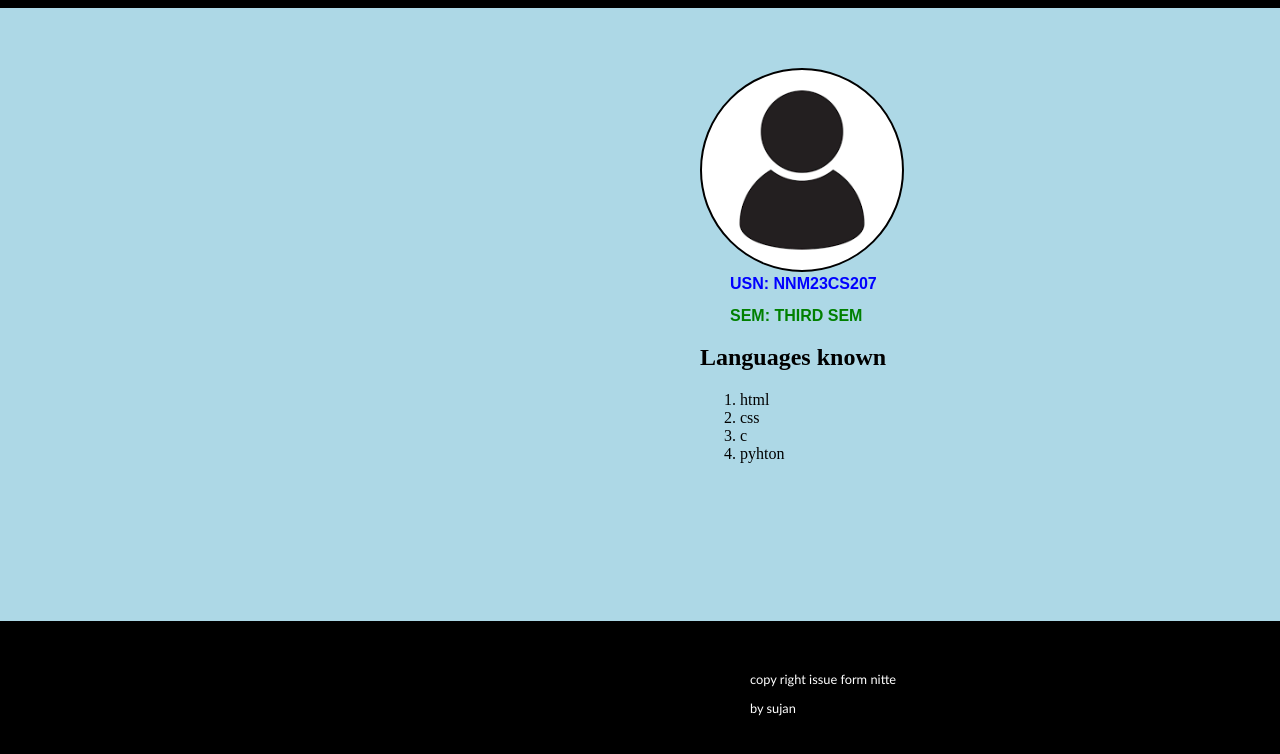
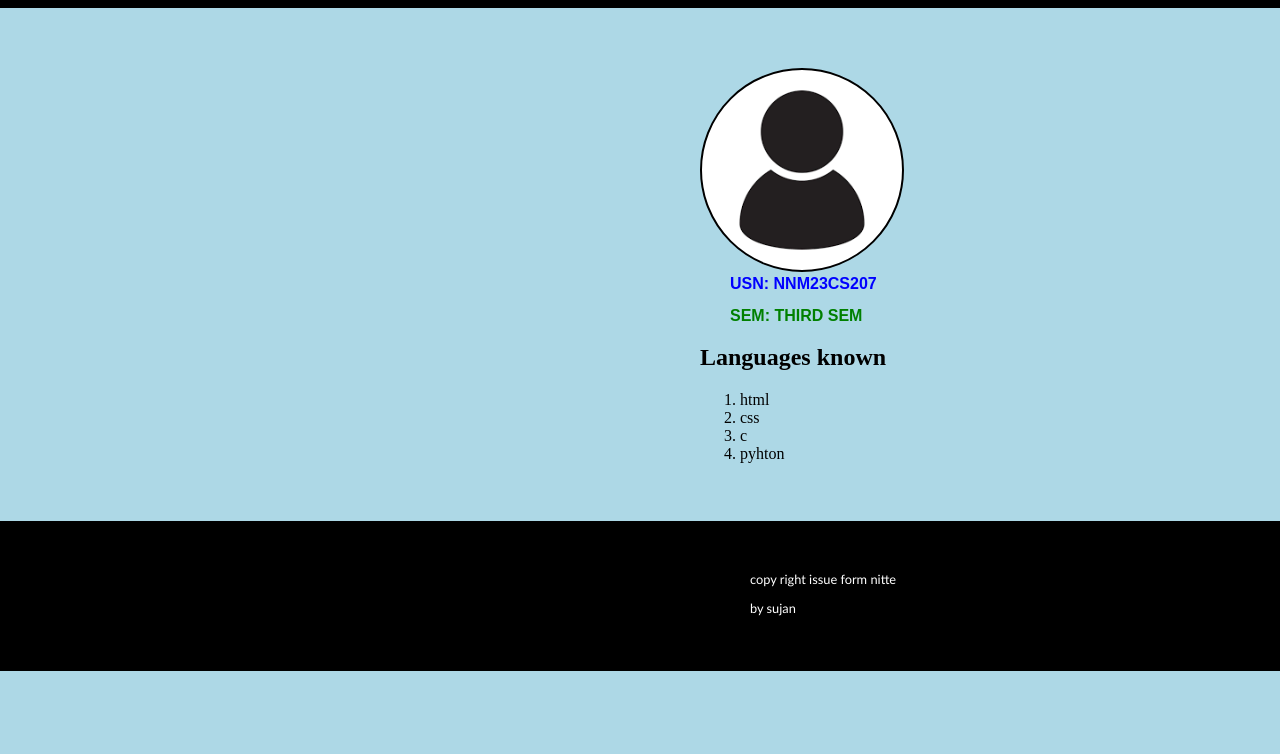
Before and after one commit to sujan5s/portfolio, a plain HTML site: page index.html in a window 1280 px wide. Shown: the part 52-806 px from the top of the page. Drawn offline with Linux system fonts and the light colour scheme.

Commit message:
Update style.css

```diff
--- a/style.css
+++ b/style.css
@@ -51,7 +51,7 @@ li{
 }
 .foot{
     background-color: black;
-    height: 200px;
+    height: 150px;
     width: 2000px;
     color: white;
     font-size: 0.8rem;
@@ -66,6 +66,6 @@ p{
     top: 50px;
 }
 .box{
-    height: 550px;
+    height: 450px;
     padding-top: 50px;
 }
```
